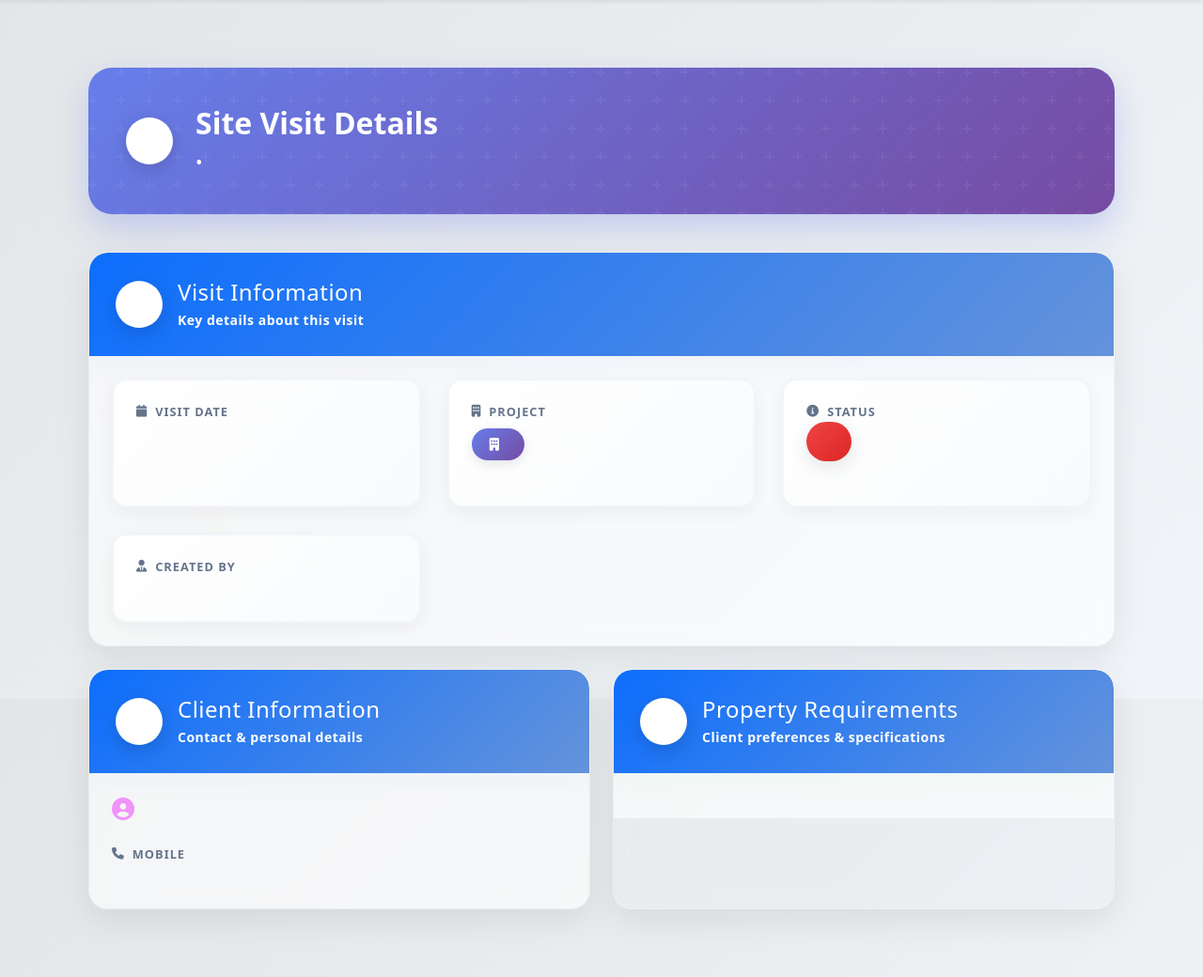
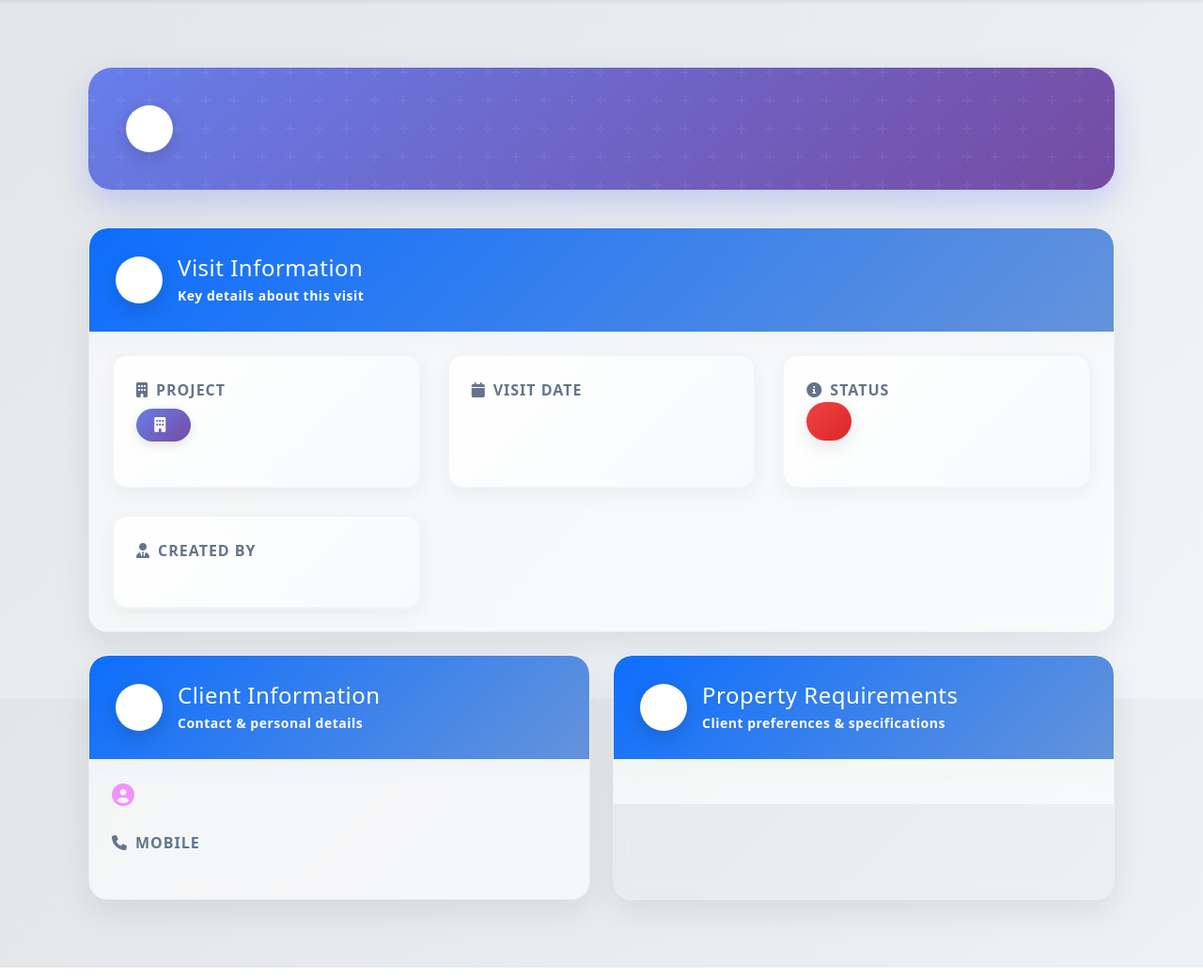
Before and after one commit to technicallucent/site-visit, a Flask app: template templates/visit_details.html in a window 1280 px wide. Shown: the part 56-1096 px from the top of the page at 94% size. Run offline with Flask 3, Linux system fonts and the light colour scheme; the template is opened without the code that fills it: values that come from a table or form of the project are taken from there, others are empty; some libraries are stand-ins or nearby versions.

Commit message:
Update visit_details.html

```diff
--- a/templates/visit_details.html
+++ b/templates/visit_details.html
@@ -55,7 +55,7 @@
     }
 
     .info-label {
-        font-size: 0.8rem;
+        font-size: 1rem;
         text-transform: uppercase;
         letter-spacing: 1px;
         color: #64748b;
@@ -77,7 +77,7 @@
         padding: 0.6rem 1.2rem;
         border-radius: 25px;
         font-weight: 600;
-        font-size: 0.85rem;
+        font-size: 1rem;
         display: inline-block;
         box-shadow: 0 4px 12px rgba(0, 0, 0, 0.1);
     }
@@ -264,7 +264,7 @@
         }
 
         .badge-modern {
-            font-size: 0.8rem;
+            font-size: 1rem;
             padding: 0.5rem 1rem;
         }
 
@@ -306,16 +306,14 @@
                     <i class="fas fa-map-marker-alt text-white"></i>
                 </div>
                 <div>
-                    <h2 class="mb-2 fw-bold">{{ visit.client.name }} Site Visit Details</h2>
-                    <p class="mb-0 opacity-90 fs-5">
-                        {{ visit.project.name }} • {{ visit.visit_date.strftime('%B %d, %Y') }}
-                    </p>
+                    <h2 class="mb-2 fw-bold">{{ visit.client.name }} </h2>
+
                 </div>
             </div>
             {% if visit.client and visit.client.mobile %}
             <a href="{{ url_for('new_visit', mobile=visit.client.mobile) }}" class="btn btn-light btn-modern fw-bold">
                 <i class="fas fa-plus-circle me-2"></i>
-                Add Another Visit for {{ visit.client.name }}
+                Add Another Visit
             </a>
             {% endif %}
         </div>
@@ -339,6 +337,18 @@
                 </div>
                 <div class="card-body p-4 p-md-4">
                     <div class="info-grid">
+                            <!-- Project -->
+                        <div class="info-item">
+                            <div class="info-label">
+                                <i class="fas fa-building me-2"></i> Project
+                            </div>
+                            <div class="info-value">
+                                <span class="badge badge-modern text-white "
+                                    style="background: linear-gradient(135deg, #667eea 0%, #764ba2 100%);">
+                                    <i class="fas fa-building me-2"></i>{{ visit.project.name }}
+                                </span>
+                            </div>
+                        </div>
                         <!-- Visit Date -->
                         <div class="info-item">
                             <div class="info-label">
@@ -368,18 +378,7 @@
                             {% endif %}
                         </div>
 
-                        <!-- Project -->
-                        <div class="info-item">
-                            <div class="info-label">
-                                <i class="fas fa-building me-2"></i> Project
-                            </div>
-                            <div class="info-value">
-                                <span class="badge badge-modern text-white"
-                                    style="background: linear-gradient(135deg, #667eea 0%, #764ba2 100%);">
-                                    <i class="fas fa-building me-2"></i>{{ visit.project.name }}
-                                </span>
-                            </div>
-                        </div>
+
 
                         <!-- Status -->
                         <div class="info-item">
```
